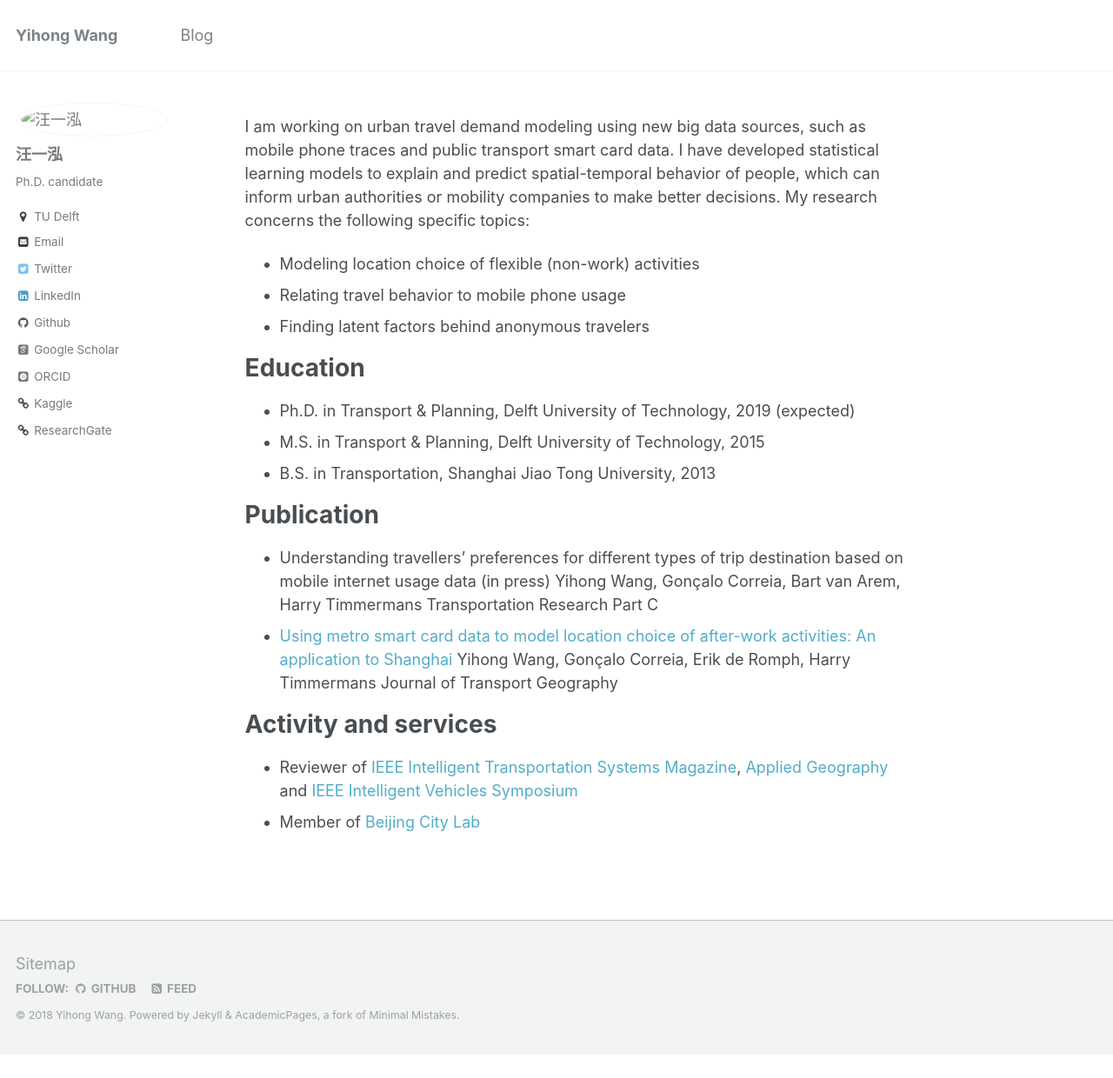
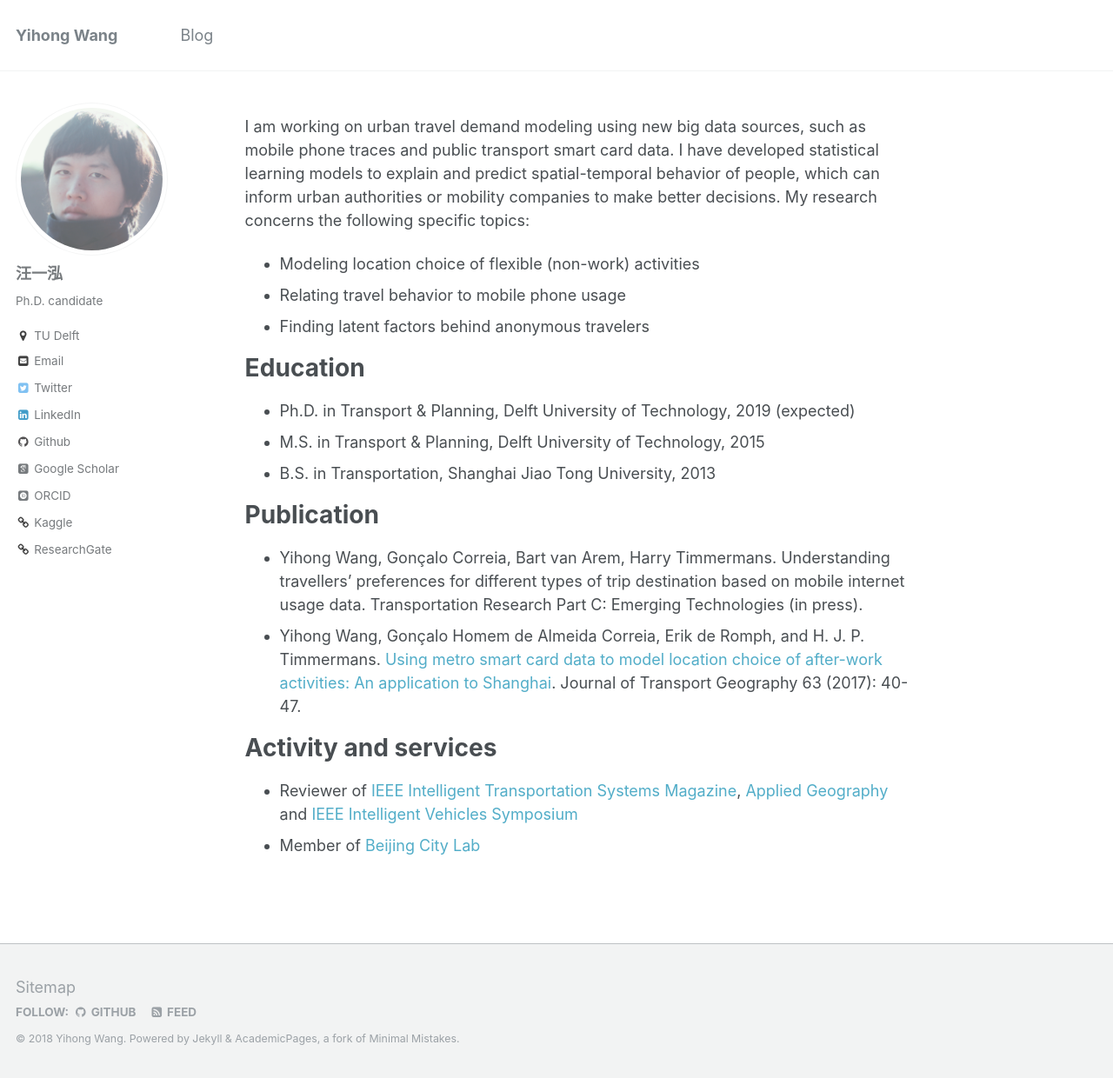
Before and after one commit to bellowswang/bellowswang.github.io, a Jekyll site: the page built from _pages/about.md, in a window 1280 px wide and 1240 px high. Shown: the whole window at 87% size. Built offline with Jekyll 4.4.1, drawn with Linux system fonts in a browser that asks for light colours; some web fonts are replaced.

Commit message:
cv revision

```diff
--- a/_pages/about.md
+++ b/_pages/about.md
@@ -21,12 +21,8 @@
 
 Publication
 ======
-* Understanding travellers' preferences for different types of trip destination based on mobile internet usage data (in press)
-Yihong Wang, Gonçalo Correia, Bart van Arem, Harry Timmermans
-Transportation Research Part C
-* <a href="https://www.sciencedirect.com/science/article/pii/S0966692317300029">Using metro smart card data to model location choice of after-work activities: An application to Shanghai</a>
-Yihong Wang, Gonçalo Correia, Erik de Romph, Harry Timmermans
-Journal of Transport Geography
+*  Yihong Wang, Gonçalo Correia, Bart van Arem, Harry Timmermans. Understanding travellers' preferences for different types of trip destination based on mobile internet usage data. Transportation Research Part C: Emerging Technologies (in press).
+* Yihong Wang, Gonçalo Homem de Almeida Correia, Erik de Romph, and H. J. P. Timmermans. <a href="https://www.sciencedirect.com/science/article/pii/S0966692317300029">Using metro smart card data to model location choice of after-work activities: An application to Shanghai</a>. Journal of Transport Geography 63 (2017): 40-47.
 
 Activity and services
 ======
```
Also changed, not shown: images/yihongprofile.png (added).
